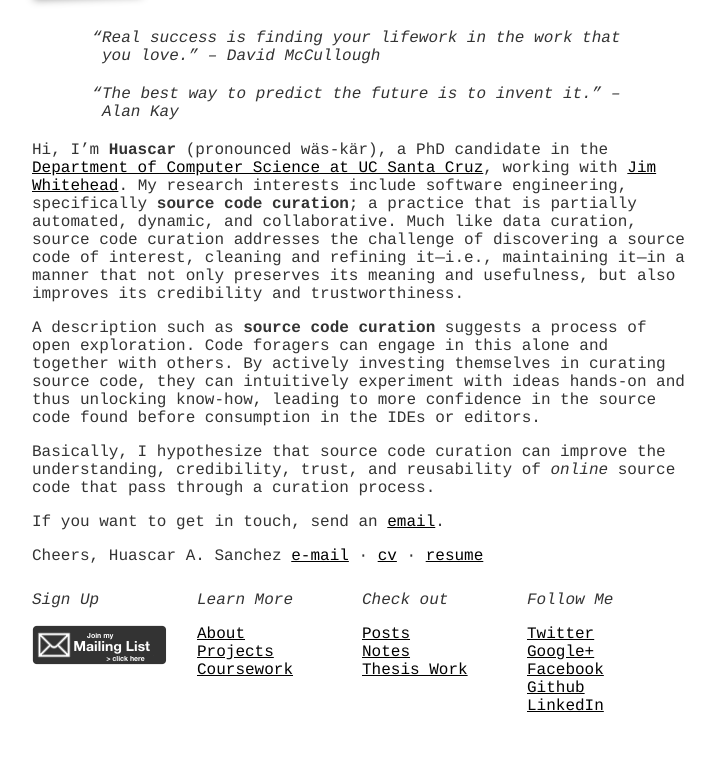
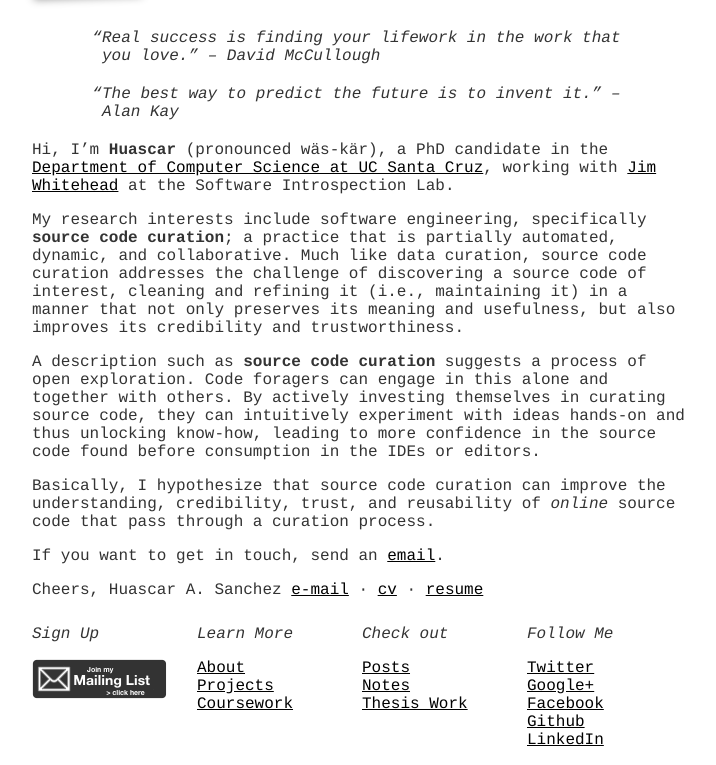
Before and after one commit to hsanchez/hsanchez.github.io, a Jekyll site: the page built from index.md, in a window 1280 px wide, cut to the strip 218-983 px from the top of the page. Shown: the whole strip, without its empty margins (278-994 px from the left). Built offline with Jekyll 4.4.1, drawn with Linux system fonts in a browser that asks for light colours; Markdown is read by kramdown in place of the engine named in the settings; before the commit the page ends 949 px from its top, so only the background shows below that.

Commit message:
refined source code curation description

```diff
--- a/index.md
+++ b/index.md
@@ -11,9 +11,10 @@
 
 
 Hi, I'm **Huascar** (pronounced wäs-kär), a PhD candidate in the [Department of Computer Science at
-UC Santa Cruz](http://cs.soe.ucsc.edu/), working with [Jim Whitehead](http://users.soe.ucsc.edu/~ejw/).
+UC Santa Cruz](http://cs.soe.ucsc.edu/), working with [Jim Whitehead](http://users.soe.ucsc.edu/~ejw/) at the Software Introspection Lab.
+
 My research interests include software engineering, specifically **source code curation**; a practice
-that is partially automated, dynamic, and collaborative. Much like data curation, source code curation addresses the challenge of discovering a source code of interest, cleaning and refining it&mdash;i.e., maintaining it&mdash;in a manner that not only preserves its meaning and usefulness, but also improves its credibility and trustworthiness.
+that is partially automated, dynamic, and collaborative. Much like data curation, source code curation addresses the challenge of discovering a source code of interest, cleaning and refining it (i.e., maintaining it) in a manner that not only preserves its meaning and usefulness, but also improves its credibility and trustworthiness.
 
 A description such as **source code curation** suggests a process of open exploration. Code foragers
 can engage in this alone and together with others. By actively investing themselves in curating
```
